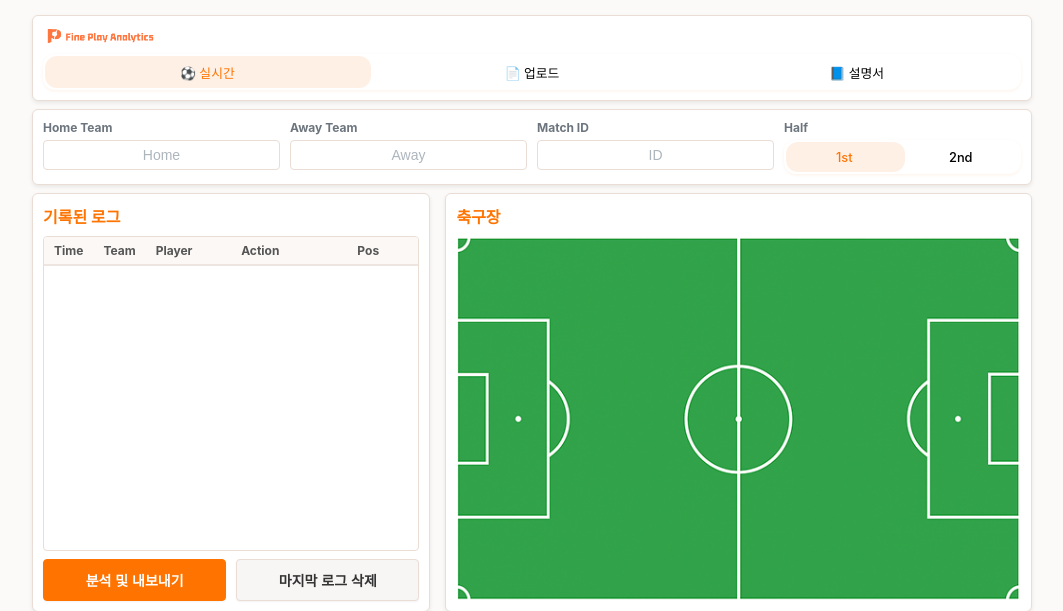
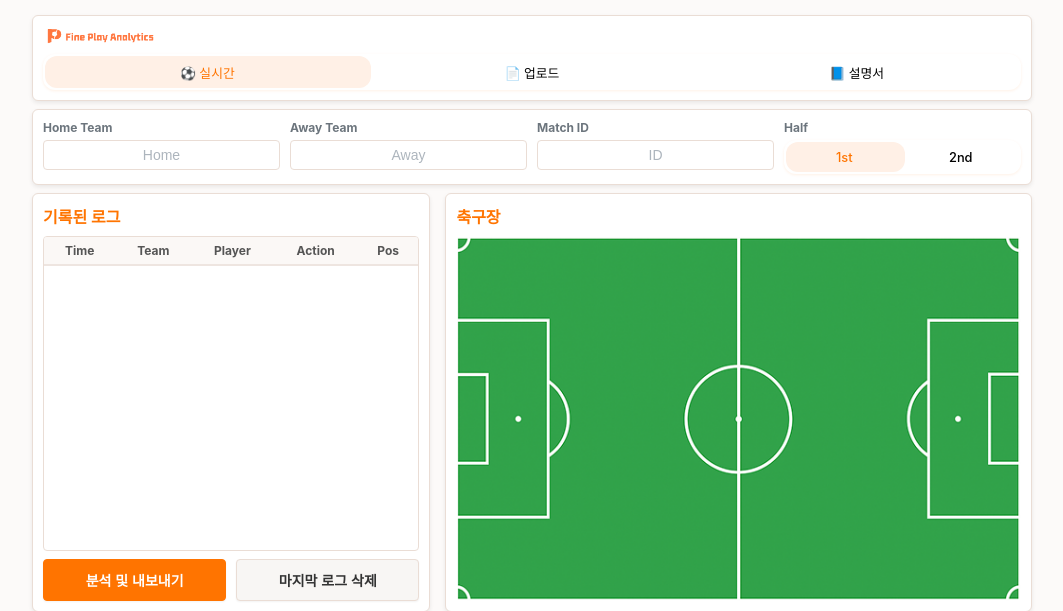
Before and after one commit to Yoonsh0214/FPA_Streamlit_App, a Flask app: page / in a window 1280 px wide. Shown: the top 611 px of the page, without its empty margins (108-1171 px from the left). Run offline with Flask 3, Linux system fonts and the light colour scheme; lists and menus that the app fills with data are empty.

Commit message:
UI fix: Allow log table horizontal expansion and prevent layout break

```diff
--- a/templates/index.html
+++ b/templates/index.html
@@ -671,17 +671,17 @@
 
             <!-- 상단: 로그 + 축구장 (visual-container) -->
             <div class="visual-container">
-                <div class="card">
+                <div class="card" style="min-width: 0;">
                     <h2>기록된 로그</h2>
                     <div class="log-container">
                         <table class="log-table" id="log_table">
                             <thead>
                                 <tr>
-                                    <th style="width: 12%;">Time</th>
-                                    <th style="width: 12%;">Team</th>
-                                    <th style="width: 12%;">Player</th>
-                                    <th style="width: 34%;">Action</th>
-                                    <th style="width: 30%;">Pos</th>
+                                    <th>Time</th>
+                                    <th>Team</th>
+                                    <th>Player</th>
+                                    <th>Action</th>
+                                    <th>Pos</th>
                                 </tr>
                             </thead>
                             <tbody>
```
